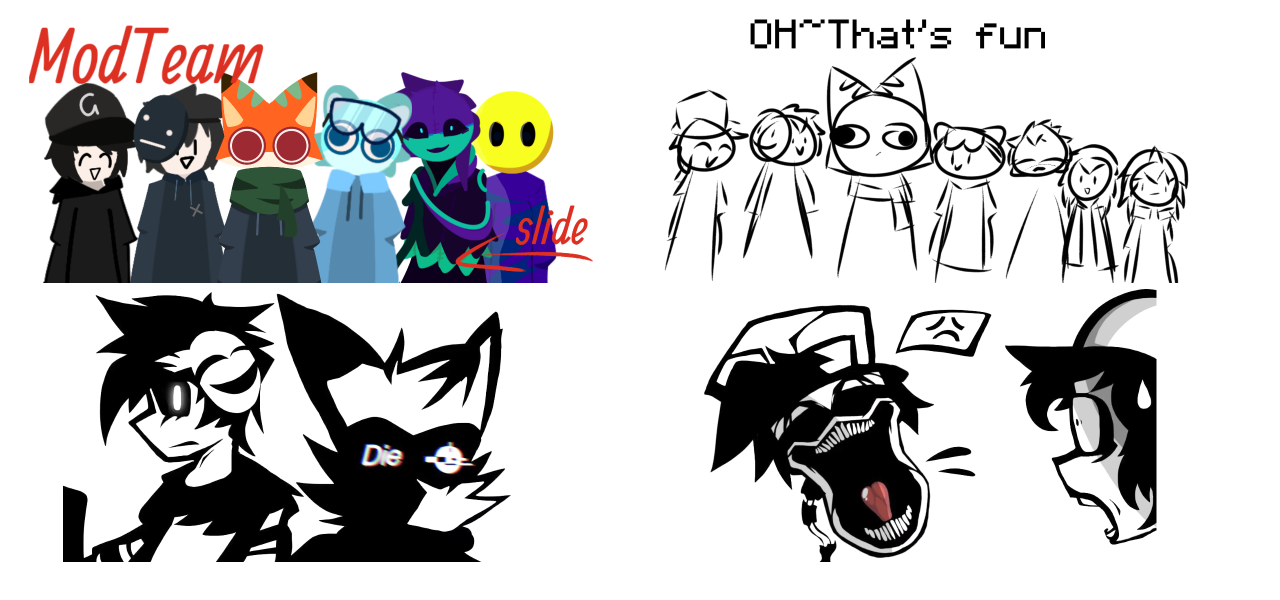
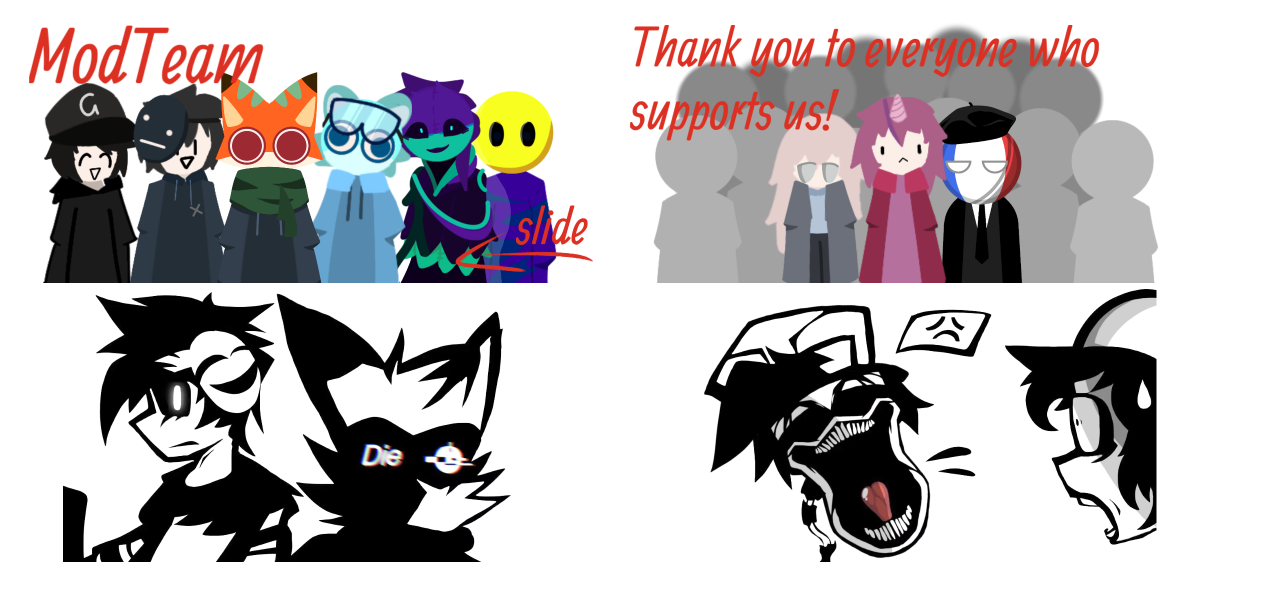
Before and after one commit to PacificYZY/Incredibox_PacificBox_team.github.io, a plain HTML site: page index.html in a window 1280 px wide. Drawn offline with Linux system fonts and the light colour scheme.

Commit message:
Update index.html

```diff
--- a/index.html
+++ b/index.html
@@ -1,6 +1,6 @@
 <bady>
     <img src='popup_team_2-hd.png' width='600' height='275'>
-    <img src='popup_team_fun-hd.png' width='600' height='275'>
+    <img src='popup_team_thanks-hd.png' width='600' height='275'>
     <img src='popup_team_G1-hd.png' width='600' height='275'>
     <img src='popup_team_G2-hd.png' width='600' height='275'>
 <bady>
```
